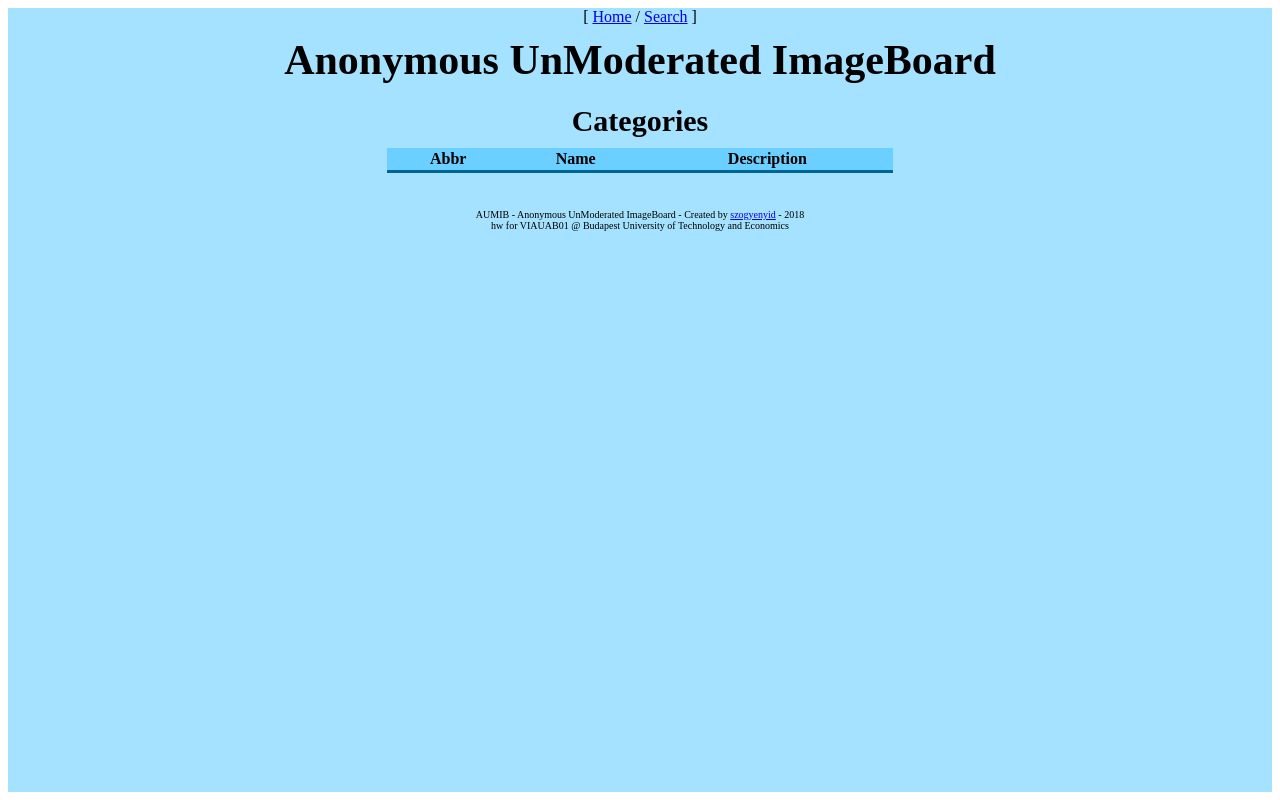
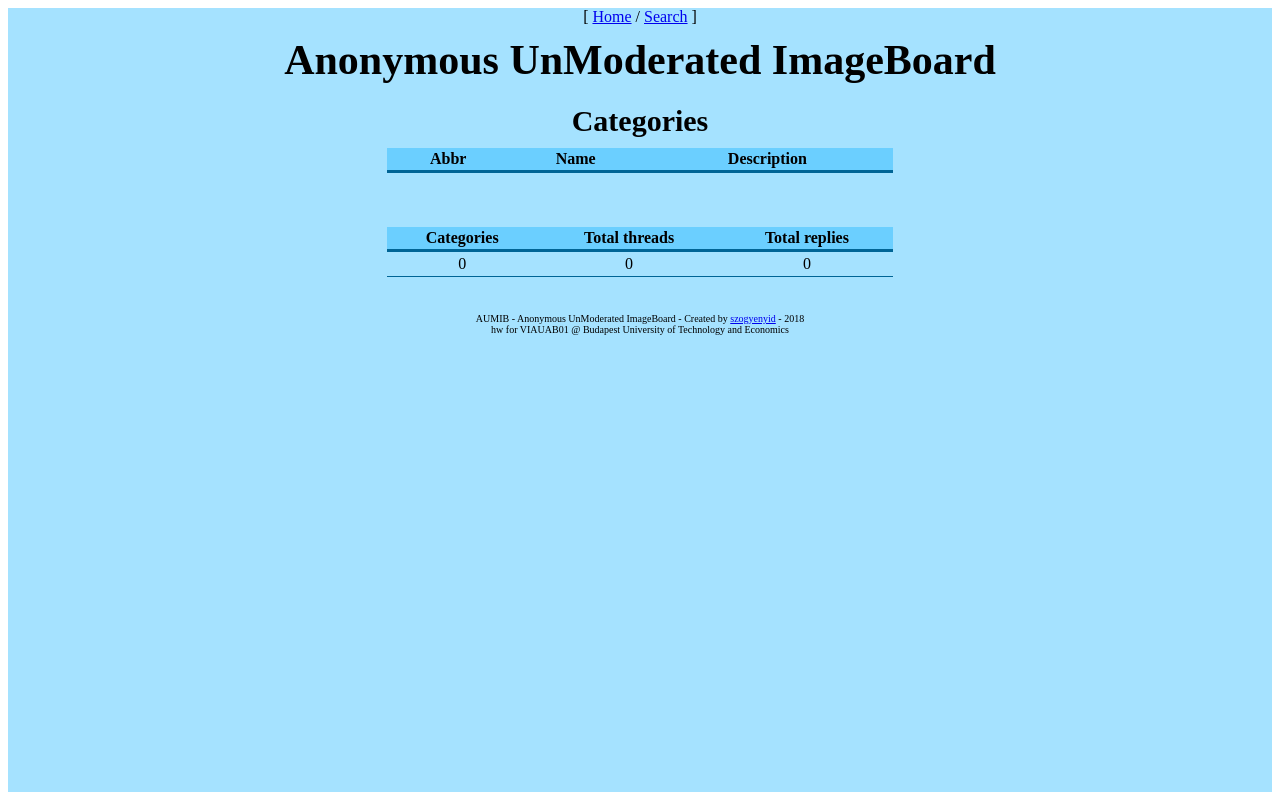
Before and after one commit to szogyenyid/AUMIB, a PHP site: page / in a window 1280 px wide. Run offline with PHP 8.4, Linux system fonts and the light colour scheme; data that the repository does not hold is empty.

Commit message:
Added stats to main page

```diff
--- a/htdocs/index.php
+++ b/htdocs/index.php
@@ -32,8 +32,28 @@
 		</div>
 		<?php endwhile; ?>
 	</div>
-
-	<!-- Stats: total posts, total images -->
+	<br><br><br>
+	<!-- Stats: total posts, total images --><!-- DONE -->
+	<?php
+	$statqueryCat = "SELECT COUNT(Id) FROM categories;";
+	$statqueryThr = "SELECT COUNT(Id) FROM threads;";
+	$statqueryRep = "SELECT COUNT(Id) FROM replies;";
+	$resultCats = mysqli_fetch_array(mysqli_query($link, $statqueryCat))[0];
+	$resultThrs = mysqli_fetch_array(mysqli_query($link, $statqueryThr))[0];
+	$resultReps = mysqli_fetch_array(mysqli_query($link, $statqueryRep))[0];
+	?>
+	<div id="iTable">
+		<div id="iTableRow">
+			<div id="iTableHeader">Categories</div>
+			<div id="iTableHeader">Total threads</div>
+			<div id="iTableHeader">Total replies</div>
+		</div>
+		<div id="iTableRow">
+			<div id="iTableCell"><?=$resultCats?></div>
+			<div id="iTableCell"><?=$resultThrs?></div>
+			<div id="iTableCell"><?=$resultReps?></div>
+		</div>
+	</div>
 	<!-- PHP to load constant footer --><!-- DONE -->
 	<?php include ("footer.php") ?>
 	</div>
```
